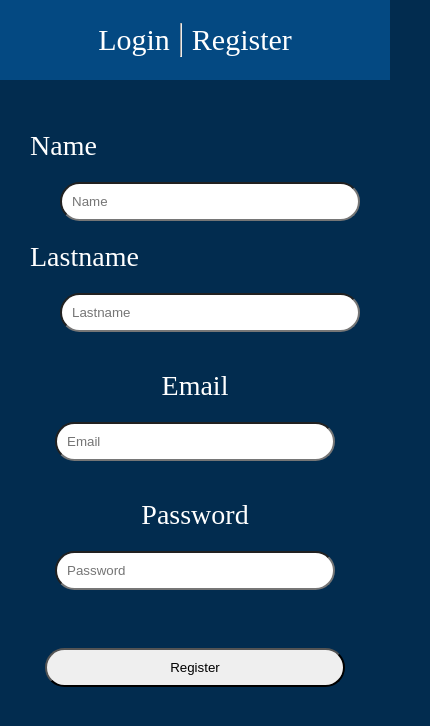
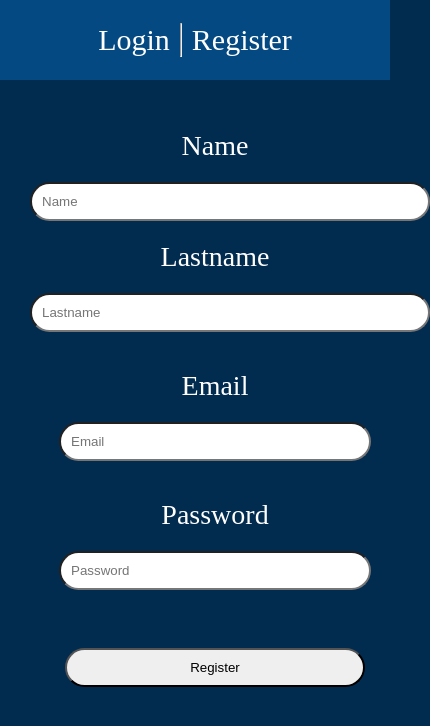
Before and after one commit to Gpaqsa/ReactForm, a React (Create React App) app: page /Register in a window 390 px wide. Shown: the top 726 px of the page, 430 px wide, since content can reach past the window. Built offline with nearby package versions, Linux system fonts and the light colour scheme.

Commit message:
Edit responsive style

```diff
--- a/src/style/registerForm.css
+++ b/src/style/registerForm.css
@@ -11,8 +11,6 @@
   width: 100%;
   margin: 0px 20px;
 }
-
-
 
 .form-row {
   display: flex;
@@ -30,18 +28,15 @@
   justify-content: space-between;
 }
 
-
-.fullname  input {
+.fullname input {
   width: 300px;
   margin-left: 30px;
 }
 
-.erorrInputActive{
+.erorrInputActive {
   text-decoration: overline red;
   border: 3px solid #f80505;
 }
-
-
 
 span {
   position: relative;
@@ -56,7 +51,6 @@ span {
 .nameSpan {
   left: 100px;
 }
-
 
 /* Responsive
 @media screen and (max-width: 780px) {
@@ -73,10 +67,10 @@ span {
 
 } */
 
-
 /* Styles for screens smaller than 768px */
 @media only screen and (max-width: 767px) {
-    .form-detail,.form-row {
+  .form-detail,
+  .form-row {
     justify-content: center;
     width: 100%;
     align-items: center;
@@ -92,23 +86,19 @@ span {
   .fullname div {
     display: flex;
     flex-direction: column;
+    justify-content: center;
+    align-items: center;
   }
   .fullname input {
     margin-top: 20px;
     margin-bottom: 20px;
+    width: 400px;
   }
 
-    .lastnameSpan {
-        margin-left: 0;
+  .nameSpan, .lastnameSpan {
+    left: 0px;
   }
-
-    .nameSpan {
-        margin-left: 0;
 }
-
-
-}
-
 
 /* Styles for screens larger than 768px */
 @media only screen and (min-width: 768px) {
```
Lines whose indentation alone changed are shown as unchanged.
